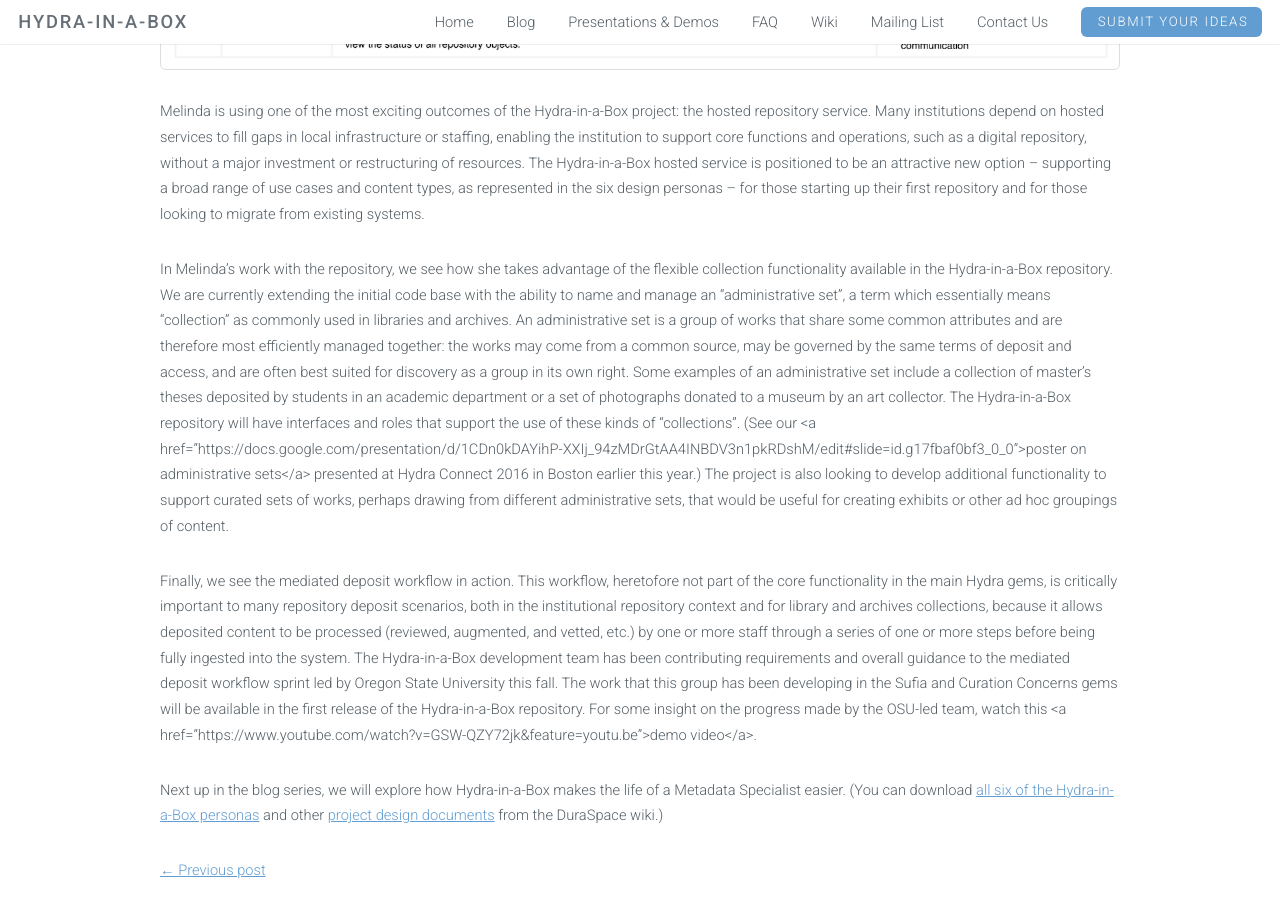
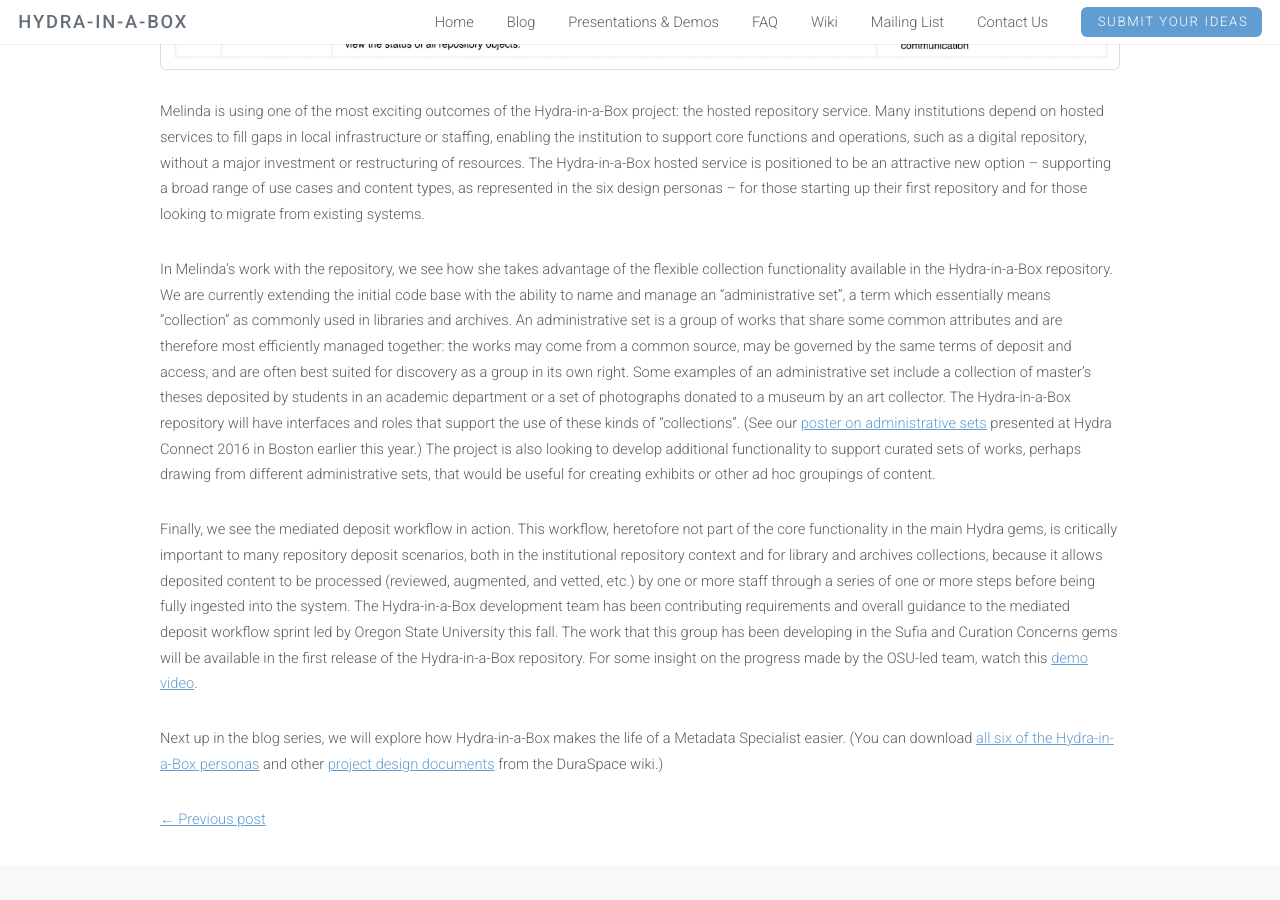
Before and after one commit to samvera-labs/hyku.github.io, a Jekyll site: the page built from _posts/2016-11-22-filling-the-gaps.markdown, in a window 1280 px wide and 900 px high, scrolled down 1063 px. Built offline with Jekyll 4.4.1, drawn with Linux system fonts in a browser that asks for light colours.

Commit message:
fix apostrophes

```diff
--- a/_posts/2016-11-22-filling-the-gaps.markdown
+++ b/_posts/2016-11-22-filling-the-gaps.markdown
@@ -17,9 +17,9 @@
 
 Melinda is using one of the most exciting outcomes of the Hydra-in-a-Box project: the hosted repository service. Many institutions depend on hosted services to fill gaps in local infrastructure or staffing, enabling the institution to support core functions and operations, such as a digital repository, without a major investment or restructuring of resources. The Hydra-in-a-Box hosted service is positioned to be an attractive new option -- supporting a broad range of use cases and content types, as represented in the six design personas -- for those starting up their first repository and for those looking to migrate from existing systems.
 
-In Melinda’s work with the repository, we see how she takes advantage of the flexible collection functionality available in the Hydra-in-a-Box repository.  We are currently extending the initial code base with the ability to name and manage an “administrative set”, a term which essentially means “collection” as commonly used in libraries and archives. An administrative set is a group of works that share some common attributes and are therefore most efficiently managed together: the works may come from a common source, may be governed by the same terms of deposit and access, and are often best suited for discovery as a group in its own right. Some examples of an administrative set include a collection of master’s theses deposited by students in an academic department or a set of photographs donated to a museum by an art collector. The Hydra-in-a-Box repository will have interfaces and roles that support the use of these kinds of “collections”. (See our <a href=”https://docs.google.com/presentation/d/1CDn0kDAYihP-XXIj_94zMDrGtAA4INBDV3n1pkRDshM/edit#slide=id.g17fbaf0bf3_0_0”>poster on administrative sets</a> presented at Hydra Connect 2016 in Boston earlier this year.) The project is also looking to develop additional functionality to support curated sets of works, perhaps drawing from different administrative sets, that would be useful for creating exhibits or other ad hoc groupings of content.
+In Melinda’s work with the repository, we see how she takes advantage of the flexible collection functionality available in the Hydra-in-a-Box repository.  We are currently extending the initial code base with the ability to name and manage an “administrative set”, a term which essentially means “collection” as commonly used in libraries and archives. An administrative set is a group of works that share some common attributes and are therefore most efficiently managed together: the works may come from a common source, may be governed by the same terms of deposit and access, and are often best suited for discovery as a group in its own right. Some examples of an administrative set include a collection of master’s theses deposited by students in an academic department or a set of photographs donated to a museum by an art collector. The Hydra-in-a-Box repository will have interfaces and roles that support the use of these kinds of “collections”. (See our <a href="https://docs.google.com/presentation/d/1CDn0kDAYihP-XXIj_94zMDrGtAA4INBDV3n1pkRDshM/edit#slide=id.g17fbaf0bf3_0_0">poster on administrative sets</a> presented at Hydra Connect 2016 in Boston earlier this year.) The project is also looking to develop additional functionality to support curated sets of works, perhaps drawing from different administrative sets, that would be useful for creating exhibits or other ad hoc groupings of content.
 
-Finally, we see the mediated deposit workflow in action. This workflow, heretofore not part of the core functionality in the main Hydra gems, is critically important to many repository deposit scenarios, both in the institutional repository context and for library and archives collections, because it allows deposited content to be processed (reviewed, augmented, and vetted, etc.) by one or more staff through a series of one or more steps before being fully ingested into the system. The Hydra-in-a-Box development team has been contributing requirements and overall guidance to the mediated deposit workflow sprint led by Oregon State University this fall. The work that this group has been developing in the Sufia and Curation Concerns gems will be available in the first release of the Hydra-in-a-Box repository. For some insight on the progress made by the OSU-led team, watch this <a href=”https://www.youtube.com/watch?v=GSW-QZY72jk&feature=youtu.be”>demo video</a>.
+Finally, we see the mediated deposit workflow in action. This workflow, heretofore not part of the core functionality in the main Hydra gems, is critically important to many repository deposit scenarios, both in the institutional repository context and for library and archives collections, because it allows deposited content to be processed (reviewed, augmented, and vetted, etc.) by one or more staff through a series of one or more steps before being fully ingested into the system. The Hydra-in-a-Box development team has been contributing requirements and overall guidance to the mediated deposit workflow sprint led by Oregon State University this fall. The work that this group has been developing in the Sufia and Curation Concerns gems will be available in the first release of the Hydra-in-a-Box repository. For some insight on the progress made by the OSU-led team, watch this <a href="https://www.youtube.com/watch?v=GSW-QZY72jk&feature=youtu.be">demo video</a>.
 
 Next up in the blog series, we will explore how Hydra-in-a-Box makes the life of a Metadata Specialist easier. (You can download
 <a href="https://wiki.duraspace.org/download/attachments/76841397/Hydra-in-a-Box%20Personas.pdf?version=3&modificationDate=1465782652119&api=v2">all six of the Hydra-in-a-Box personas</a>
```
